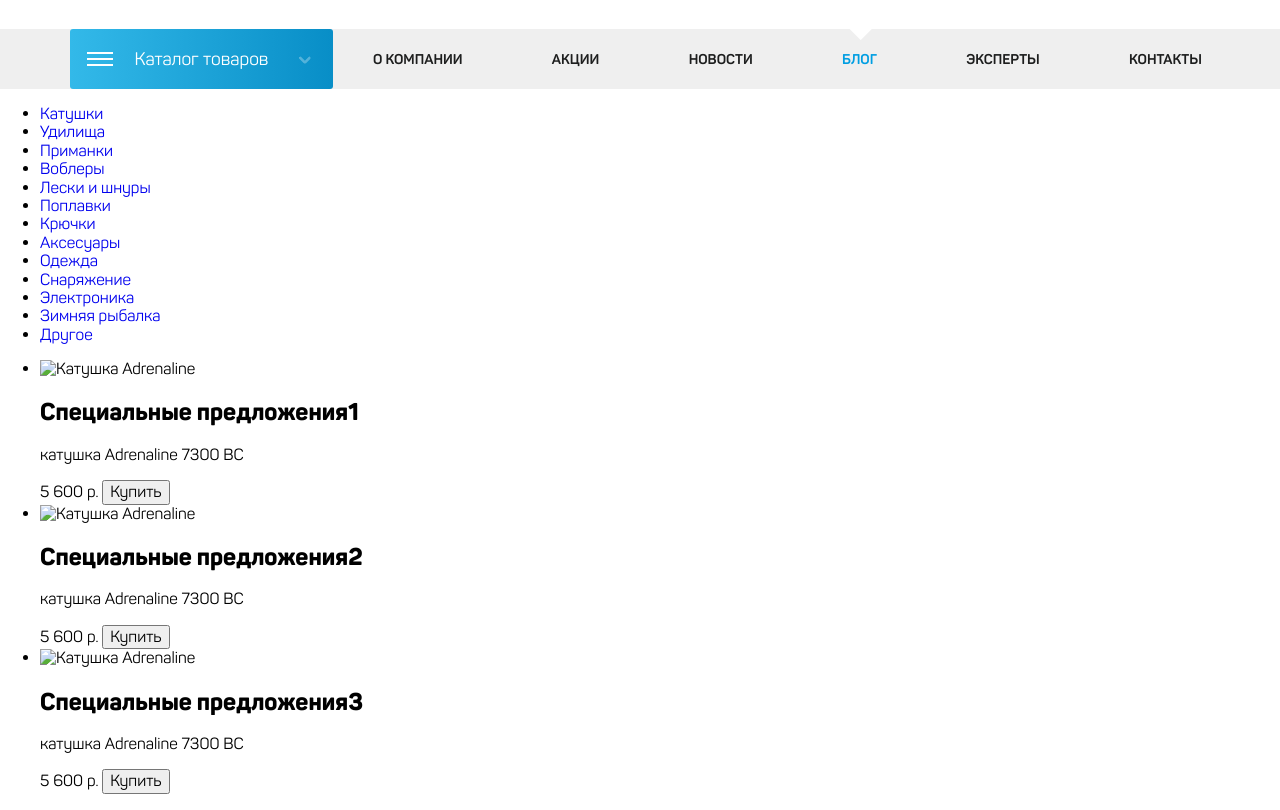
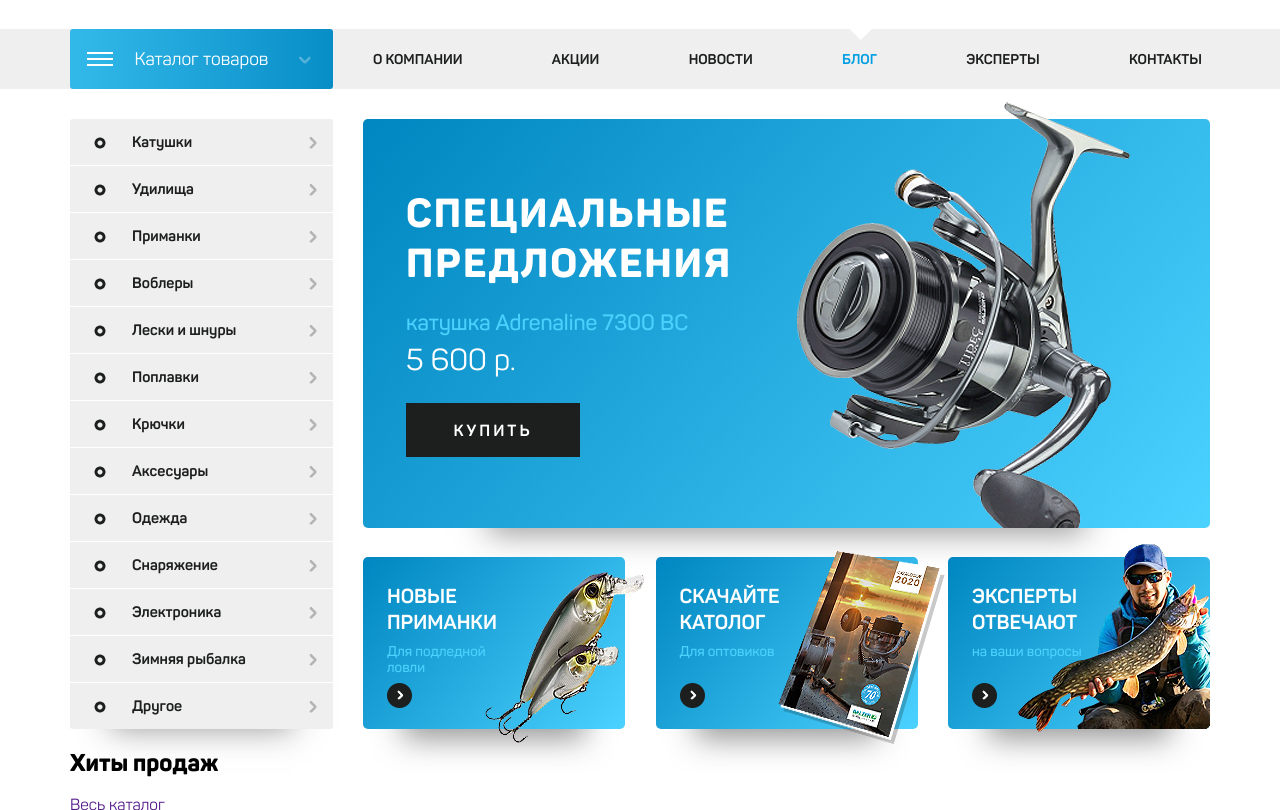
Before and after one commit to GrandVBA/test-fishing, a plain HTML site: page index.html in a window 1280 px wide. Shown: the part 140-950 px from the top of the page. Drawn offline with Linux system fonts and the light colour scheme.

Commit message:
Completed decorative elements menu and quick

```diff
--- a/index.html
+++ b/index.html
@@ -124,8 +124,9 @@
 
 		</header>
 		<main>
-
-			<ul class="menu__list">
+			<div class="wrapper">
+				<div class="flex-menu-quick">
+					<ul class="menu">
 						<li class="menu__item">
 							<a href="#" class="menu__link">Катушки</a>
 						</li>
@@ -169,54 +170,70 @@
 
 					<article class="quick-links">
 
-				<ul class="slider__list">
-					<li class="slider__item slide">
-						<img src="#" alt="Катушка Adrenaline">
-						<h2 class="slide__title">Специальные предложения1</h2>
-						<p class="slide__description">катушка Adrenaline 7300 BC</p>
-						<span class="slide__price">5 600 р.</span>
-						<button class="slide__btn">Купить</button>
+						<ul class="slider">
+							<li class="slider__item slide slide-1">
+								<div class="slide__content">
+									<h2 class="slider__title">Специальные предложения</h2>
+									<p class="slider__description">катушка Adrenaline 7300 BC</p>
+									<span class="slider__price">5 600 р.</span>
+									<button class="slider__btn">Купить</button>
+								</div>
+								<img src="img/content/katushka-big.png" alt="Катушка Adrenaline">
 							</li>
-					<li class="slider__item slide">
-						<img src="#" alt="Катушка Adrenaline">
-						<h2 class="slide__title">Специальные предложения2</h2>
-						<p class="slide__description">катушка Adrenaline 7300 BC</p>
-						<span class="slide__price">5 600 р.</span>
-						<button class="slide__btn">Купить</button>
+							<li class="slider__item slide slide-2">
+								<div class="slide__content">
+									<h2 class="slider__title">Специальные предложения</h2>
+									<p class="slider__description">катушка Adrenaline 7300 BC</p>
+									<span class="slider__price">5 600 р.</span>
+									<button class="slider__btn">Купить</button>
+								</div>
+								<img src="img/content/katushka-big.png" alt="Катушка Adrenaline">
 							</li>
-					<li class="slider__item slide">
-						<img src="#" alt="Катушка Adrenaline">
-						<h2 class="slide__title">Специальные предложения3</h2>
-						<p class="slide__description">катушка Adrenaline 7300 BC</p>
-						<span class="slide__price">5 600 р.</span>
-						<button class="slide__btn">Купить</button>
+							<li class="slider__item slide slide-3">
+								<div class="slide__content">
+									<h2 class="slider__title">Специальные предложения</h2>
+									<p class="slider__description">катушка Adrenaline 7300 BC</p>
+									<span class="slider__price">5 600 р.</span>
+									<button class="slider__btn">Купить</button>
+								</div>
+								<img src="img/content/katushka-big.png" alt="Катушка Adrenaline">
 							</li>
 						</ul>
 
 						<ul class="quick__list">
 							<li class="quick__item">
 								<a href="#" class="quick__link">
+									<div class="quick__content">
 										<h3 class="quick__title">Новые приманки</h3>
 										<p class="quick__description">Для подледной ловли</p>
-							<span class="quick__icon">иконка</span>
+										<span class="quick__icon"></span>
+									</div>
+									<img class="img-rawbite" src="img/content/rawbite.png" alt="Фото приманки" width="160px" height="171px">
 								</a>
 							</li>
 							<li class="quick__item">
 								<a href="#" class="quick__link">
+									<div class="quick__content">
 										<h3 class="quick__title">Скачайте католог</h3>
 										<p class="quick__description">Для оптовиков</p>
-							<span class="quick__icon">иконка</span>
+										<span class="quick__icon"></span>
+									</div>
+									<img class="img-book" src="img/content/book.png" alt="Фото книги" width="167px" height="193px">
 								</a>
 							</li>
 							<li class="quick__item">
 								<a href="#" class="quick__link">
-							<h3 class="quick__title">Эксперты отвечаю</h3>
+									<div class="quick__content">
+										<h3 class="quick__title">Эксперты отвечают</h3>
 										<p class="quick__description">на ваши вопросы</p>
-							<span class="quick__icon">иконка</span>
+										<span class="quick__icon"></span>
+									</div>
+									<img class="img-man" src="img/content/man.png" alt="Фото рыбака" width="262px" height="224px">
 								</a>
 							</li>
 						</ul>
 					</article>
+				</div>
 
 				<section class="collection hits">
 					<h2 class="collection__title">Хиты продаж</h2>
@@ -358,6 +375,7 @@
 					</div>
 				</section>
 
+			</div>
 		</main>
 
 		<footer class="footer">
--- a/scss/_header.scss
+++ b/scss/_header.scss
@@ -97,7 +97,7 @@
     width: 553px;
 
     border: 1px solid #dddddd;
-    border-radius: 3px;
+    border-radius: 4px;
     padding: 0 0 0 24px;
     &::placeholder {
       color: #1d1e1e;
--- /dev/null
+++ b/scss/_menu.scss
@@ -0,0 +1,58 @@
+.menu {
+  list-style: none;
+  margin: 0;
+  padding: 0;
+  box-shadow: 0px 40px 30px -40px rgba(50, 50, 50, 0.5);
+  &__item {
+    margin: 0 0 1px 0;
+    &:first-child a {
+      border-top-left-radius: 3px;
+      border-top-right-radius: 3px;
+    }
+    &:last-child a {
+      border-bottom-left-radius: 3px;
+      border-bottom-right-radius: 3px;
+    }
+    &:last-child {
+      margin: 0;
+    }
+  }
+  &__link {
+    display: block;
+    position: relative;
+
+    font-size: 15px;
+    line-height: 47px;
+    font-weight: 600;
+    color: #1d1e1e;
+    background: #efefef;
+
+    width: 201px;
+    height: 46px;
+    padding: 0 0 0 62px;
+    &::before {
+      position: absolute;
+      content: '';
+
+      width: 13px;
+      height: 13px;
+
+      top: 17px;
+      left: 23px;
+
+      background:url("../img/decor/menu-shape.png") no-repeat center;
+    }
+    &::after {
+      position: absolute;
+      content: '';
+
+      width: 9px;
+      height: 14px;
+
+      top: 16px;
+      right: 16px;
+
+      background: url("../img/decor/arrow-point-to-right-menu.png") no-repeat center;
+    }
+  }
+}
--- /dev/null
+++ b/scss/_quick-links.scss
@@ -0,0 +1,142 @@
+.slider {
+  list-style: none;
+  margin: 0;
+  padding: 0;
+  box-shadow: 0px 130px 30px -125px rgba(50, 50, 50, 0.5);
+  &__item {
+    display: flex;
+    justify-content: space-between;
+
+    width: 847px;
+    height: 409px;
+
+    background: linear-gradient(310deg,#4cd2ff, #0086c0);
+    border-radius: 5px;
+    img {
+      padding: 0 80px 0 0;
+      margin: -17px 0 0 0;
+    }
+  }
+  &__title {
+    font-size: 40px;
+    line-height: 50px;
+    font-weight: 700;
+    color: #ffffff;
+    text-transform: uppercase;
+    width: 330px;
+    letter-spacing: 2px;
+
+    margin: 0;
+  }
+  &__description {
+    font-size: 22px;
+    line-height: 30px;
+    font-weight: 500;
+    color: #4bd1fe;
+
+    margin: 20px 0 0 0;
+  }
+  &__price {
+    font-size: 30px;
+    line-height: 45px;
+    color: #ffffff;
+    font-weight: 400;
+  }
+  &__btn {
+    font-size: 16px;
+    line-height: 25px;
+    text-transform: uppercase;
+    font-weight: 600;
+    letter-spacing: 3px;
+    color: #ffffff;
+
+    width: 174px;
+    height: 54px;
+
+    border: none;
+    background:#1d1e1e;
+
+    margin: 20px 0 0 0;
+  }
+}
+
+.slide__content {
+  display: flex;
+  flex-direction: column;
+  margin: 69px 0 0 43px;
+}
+
+.slide-2, .slide-3 {
+  display: none;
+}
+
+.quick__list {
+  display: flex;
+  flex-wrap: wrap;
+  justify-content: space-between;
+  list-style: none;
+
+  margin: 29px 0 0 0;
+  padding: 0;
+}
+
+.quick__link {
+  display: flex;
+  width: 262px;
+  height: 172px;
+
+  background: linear-gradient(310deg,#4cd2ff, #0086c0);
+  box-shadow: 0px 50px 30px -40px rgba(50, 50, 50, 0.5);
+  border-radius: 5px;
+}
+
+.quick__content {
+  display: flex;
+  flex-direction: column;
+  justify-content: space-between;
+}
+
+.quick__title {
+  font-size: 20px;
+  line-height: 26px;
+  font-weight: 600;
+  text-transform: uppercase;
+  color: #ffffff;
+
+  width: 120px;
+  margin: 26px 0 0 24px;
+}
+
+.quick__description {
+  font-size: 14px;
+  font-weight: 500;
+  color: #4cd2fe;
+
+  width: 122px;
+  min-height: 35px;
+
+  margin: 5px 0 0 24px;
+}
+
+.quick__icon {
+  display: block;
+
+  width: 25px;
+  height: 25px;
+
+  margin: 0 0 21px 24px;
+
+  background: url("../img/decor/arrow-point-to-right-circle.png") no-repeat center;
+}
+
+.img-rawbite {
+  margin: 15px 0 0 -24px;
+}
+
+.img-book {
+  margin: -6px -24px 0 -24px;
+}
+
+.img-man {
+  margin: -32px -24px 0 -146px;
+}
--- a/scss/_scaffolding.scss
+++ b/scss/_scaffolding.scss
@@ -52,16 +52,23 @@
 
 img {
   max-width: 100%;
-  height: auto;
+  //height: 100%;
 }
 
-h1, h2, p, a, label, input, select, option {
+/*h1, h2, p, a, label, input, select, option {
   overflow: hidden;
   white-space: nowrap;
   text-overflow: ellipsis;
+}*/
+
+.wrapper {
+  margin: 0 auto;
+  width: 1140px;
 }
 
-/*.wrapper {
-  margin: 0 auto;
-  width: 1140px;
-}*/
+.flex-menu-quick {
+  display: flex;
+  justify-content: space-between;
+
+  margin: 30px 0 0 0;
+}
--- a/scss/style.scss
+++ b/scss/style.scss
@@ -1 +1 @@
-@import "_scaffolding.scss", "_header.scss";
+@import "_scaffolding.scss", "_header.scss", "_menu.scss", "_quick-links.scss";
```
Also changed, not shown: css/style.css, img/decor/arrow-point-to-right-circle.png (added), img/decor/arrow-point-to-right-menu.png (added), img/decor/menu-shape.png (added), 1 other file. Lines whose indentation alone changed are shown as unchanged.
